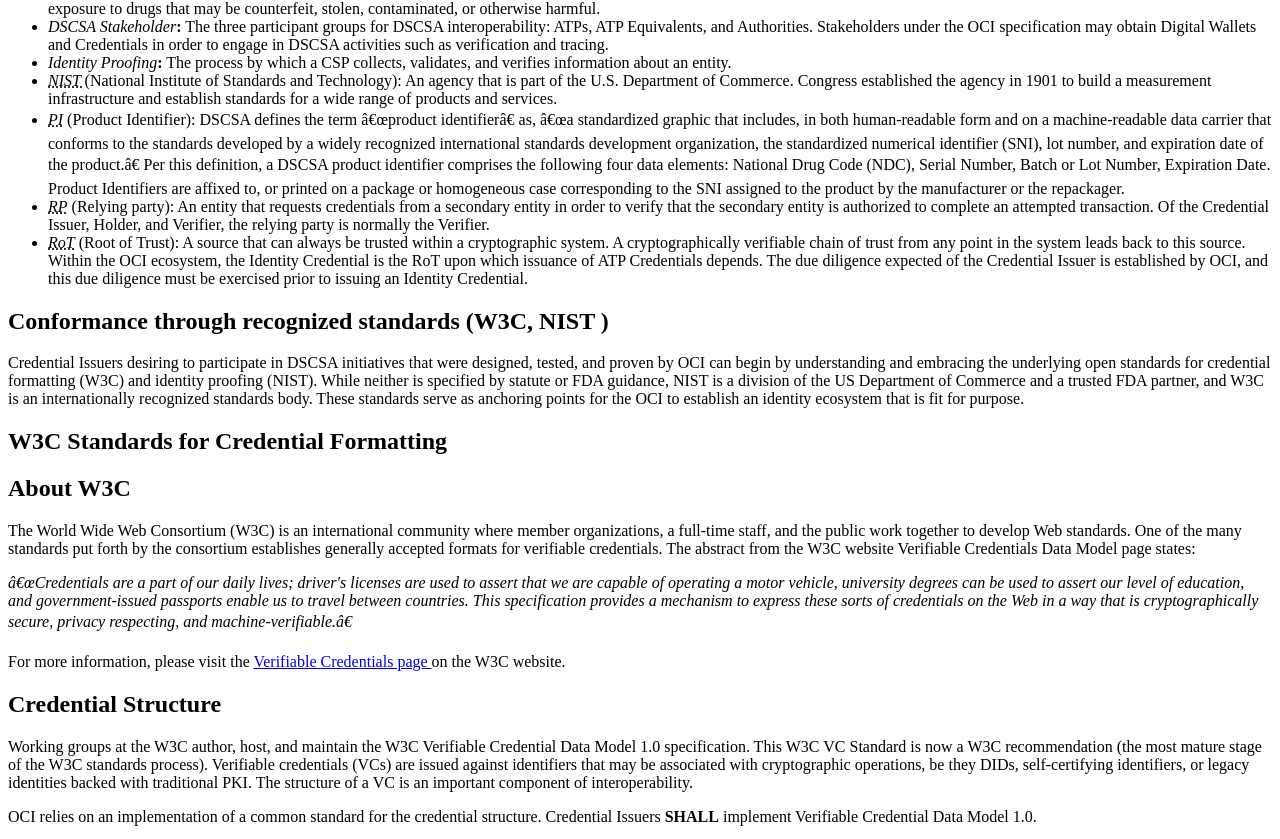
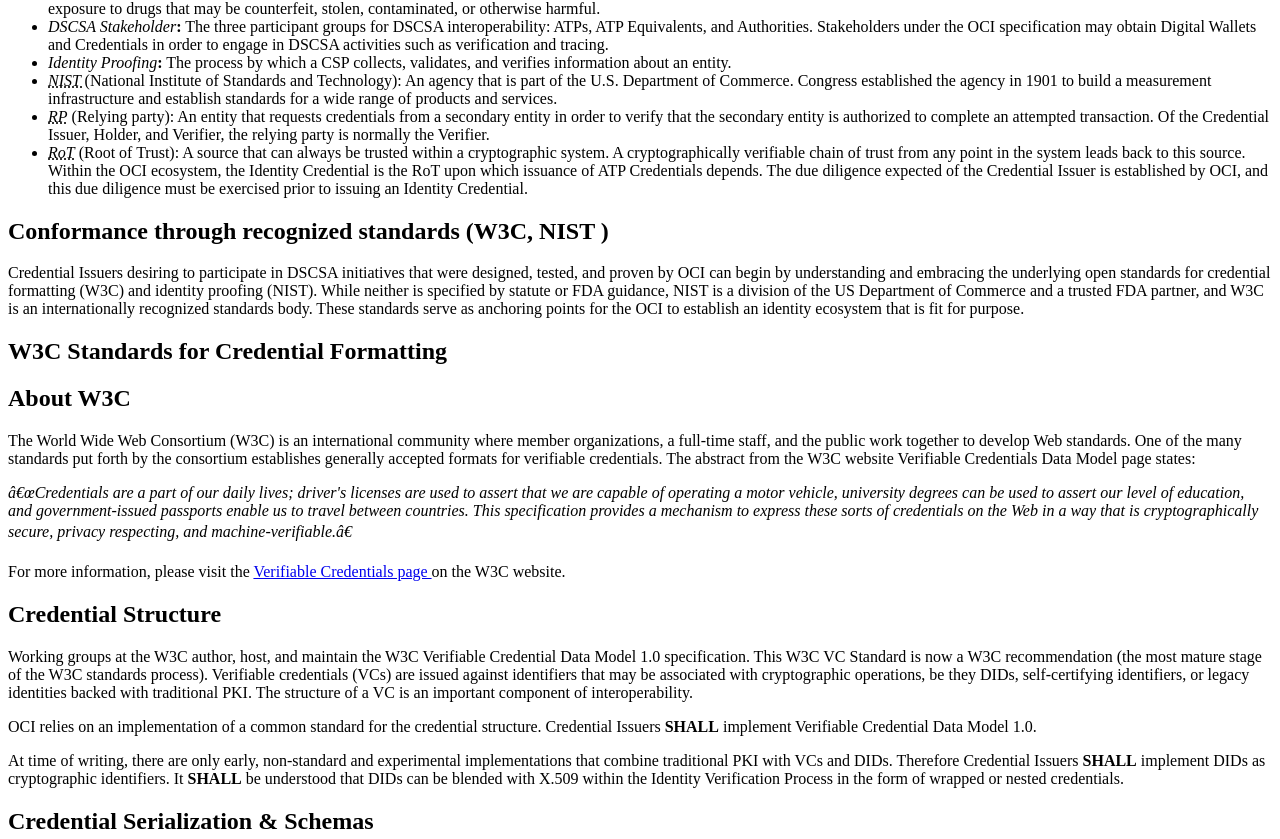
Before and after one commit to Open-Credentialing-Initiative/Credential-Issuer-Conformance-Criteria, a plain HTML site: page content/DRAFT/index.html in a window 1280 px wide. Shown: the part 1565-2404 px from the top of the page. Drawn offline with Linux system fonts and the light colour scheme.

Commit message:
Update index.html to v.2.2.0 after ReSpec fixes

```diff
--- a/content/DRAFT/index.html
+++ b/content/DRAFT/index.html
@@ -338,17 +338,6 @@
           agency in 1901 to build a measurement infrastructure and establish
           standards for a wide range of products and services.
         </li>
-		        <li>
-          <dfn><abbr title="Product Identifier">PI</abbr></dfn>
-          (Product Identifier):
-          DSCSA defines the term “product identifier” as, “a standardized graphic that includes, in both human-readable
-          form and on a machine-readable data carrier that conforms to the standards developed by a widely recognized
-          international standards development organization, the standardized numerical identifier (SNI), lot number, and
-          expiration date of the product.” Per this definition, a DSCSA product identifier comprises the following four
-          data elements: National Drug Code (NDC), Serial Number, Batch or Lot Number, Expiration Date. Product
-          Identifiers are affixed to, or printed on a package or homogeneous case corresponding to the SNI assigned to
-          the product by the manufacturer or the repackager.
-        </li>
           <li>
             <dfn><abbr title="Relying party">RP</abbr></dfn>
             (Relying party): An entity that requests credentials from a
```
